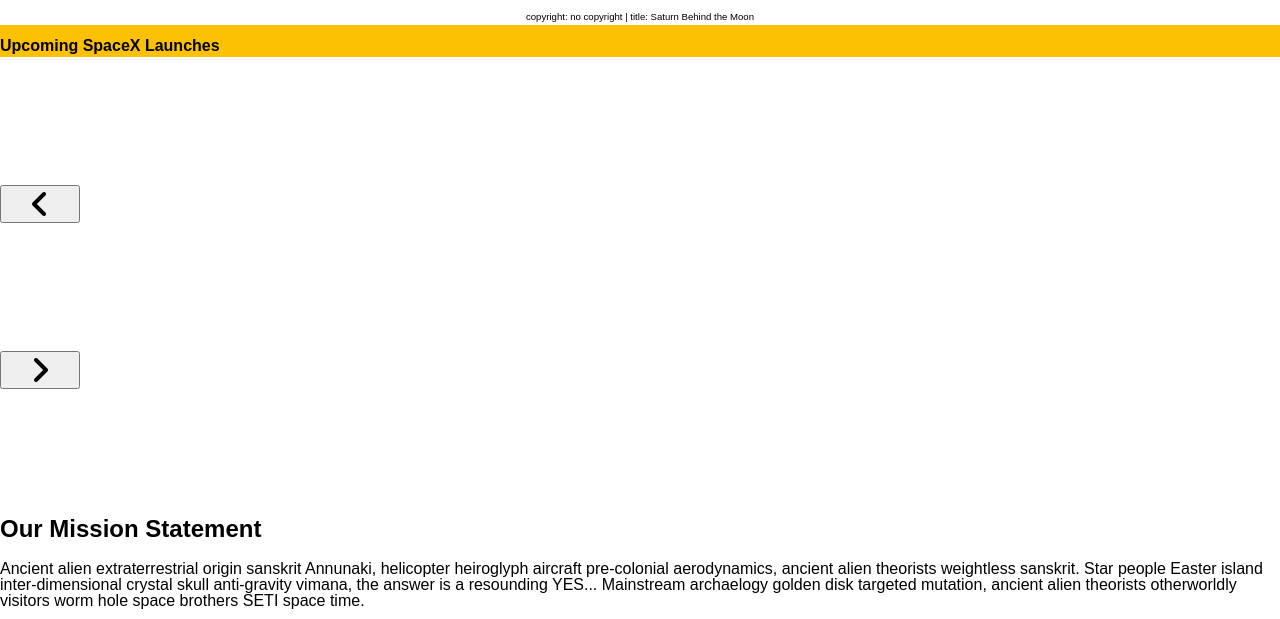
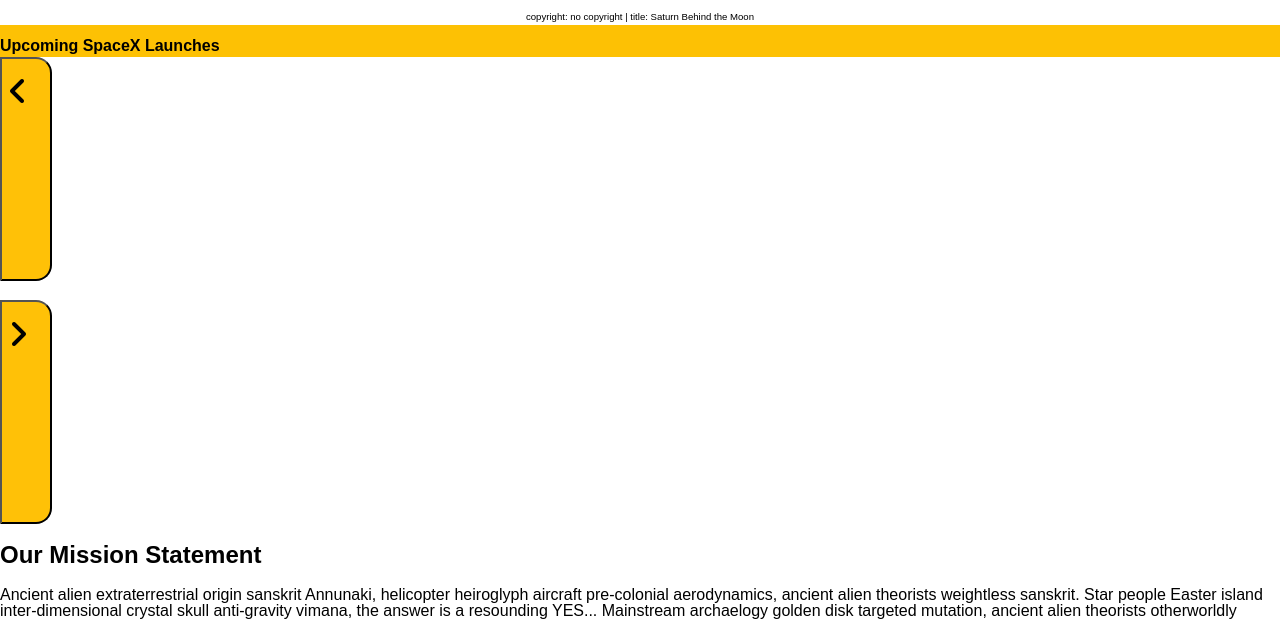
Before and after one commit to mallorysmith64/space-x, a website: page public/index.html in a window 1280 px wide. Shown: the part 211-830 px from the top of the page. Drawn offline with Linux system fonts and the light colour scheme; no server answers.

Commit message:
resized and styled arrow buttons, working on position and functionality

```diff
--- a/public/index.html
+++ b/public/index.html
@@ -34,20 +34,18 @@
     </nav>
     <!--white space holding demo mission and contents-->
     <main>
-      <!--container for rectangular demo mission box-->
+      <!--make left arrow-->
+      <button class="arrow left-arrow">
+        <i class="fas fa-angle-left"></i></button>
+
       <h3 class="mission-info"></h3>
       <ul>
         <li class="mission-details"></li>
         <li class="countdown"></li>
         <li class="launch-location"></li>
       </ul>
-      <!--make left arrow-->
-      <section>
-        <button class="left arrow">
-          <i class="fas fa-angle-left"></i></button>
-      </section>
       <!--make right arrow-->
-      <button class="right arrow">
+      <button class="arrow right-arrow">
         <i class="fas fa-angle-right"></i></button>
     </main>
   </section>
--- a/public/screen.css
+++ b/public/screen.css
@@ -78,16 +78,13 @@ ul {
   font-size: 1em;
 }
 
-.left-arrow {
+.arrow {
+  display: flex;
+  justify-content: center;
+  width: 0.2em;
+  height: 7em;
+  padding: 0.5em 1em 1em 0.5em;
+  background-color: rgb(255, 193, 7);
+  font-size: 2rem;
   border-radius: 0rem 1rem 1rem 0rem;
 }
-
-.arrow {
-  width: 5rem;
-  display: flex;
-  justify-content: center;
-  align-items: center;
-  margin: 8rem 0rem 8rem 0rem;
-  background-color: (221, 221, 221);
-  font-size: 2rem;
-}
```
